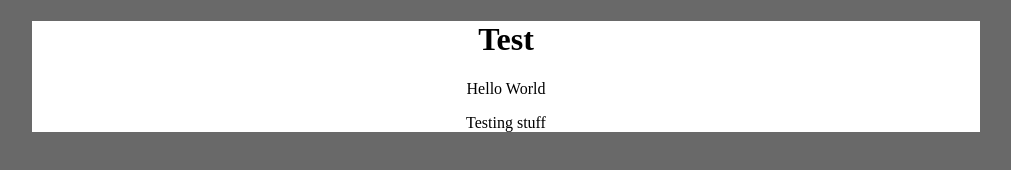
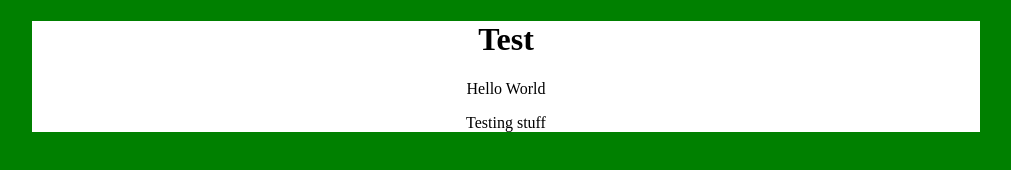
Before and after one commit to TaylorG63/CommunityWebsite, a plain HTML site: page index.html in a window 1280 px wide. Shown: the whole page, without its empty margins (134-1145 px from the left). Drawn offline with Linux system fonts and the light colour scheme.

Commit message:
Updated Styles Sheet
Changed the background color

```diff
--- a/styles.css
+++ b/styles.css
@@ -6,7 +6,7 @@ Taylor Gross
 */
 
 body{
-    background-color: dimgray;
+    background-color: green;
 }
 
 div{
```
